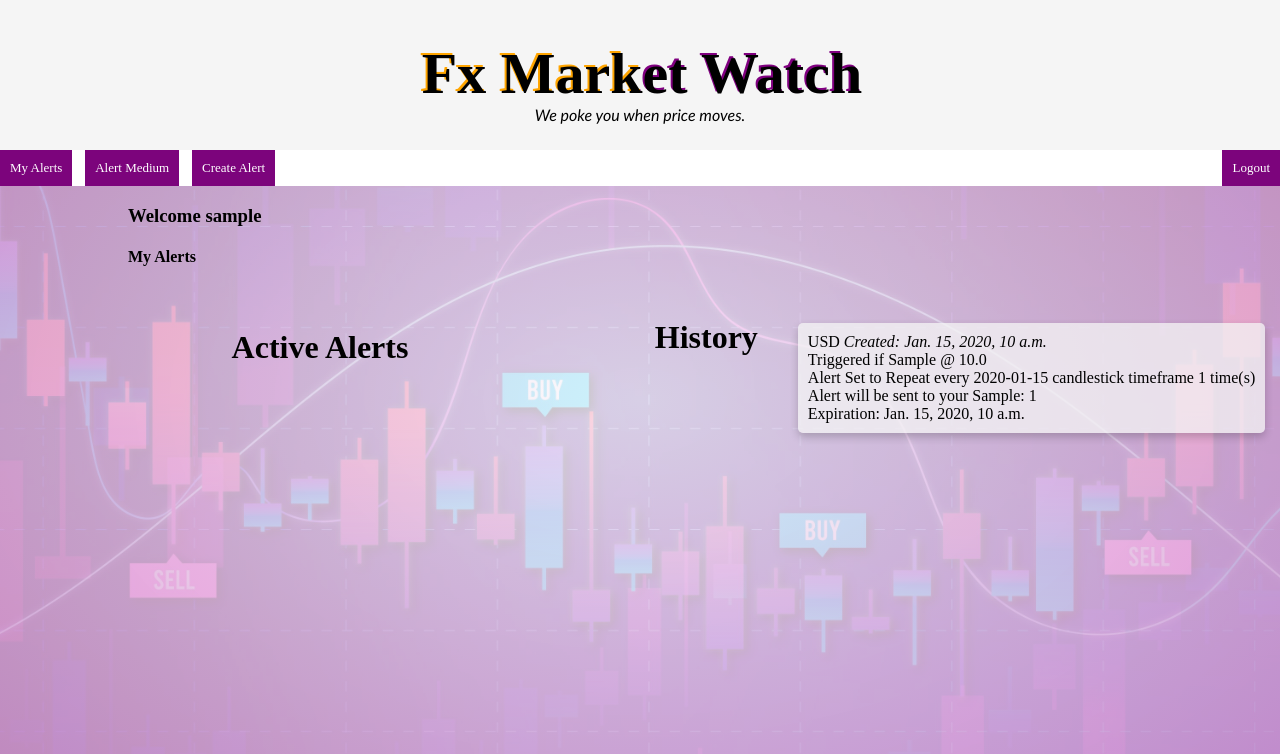
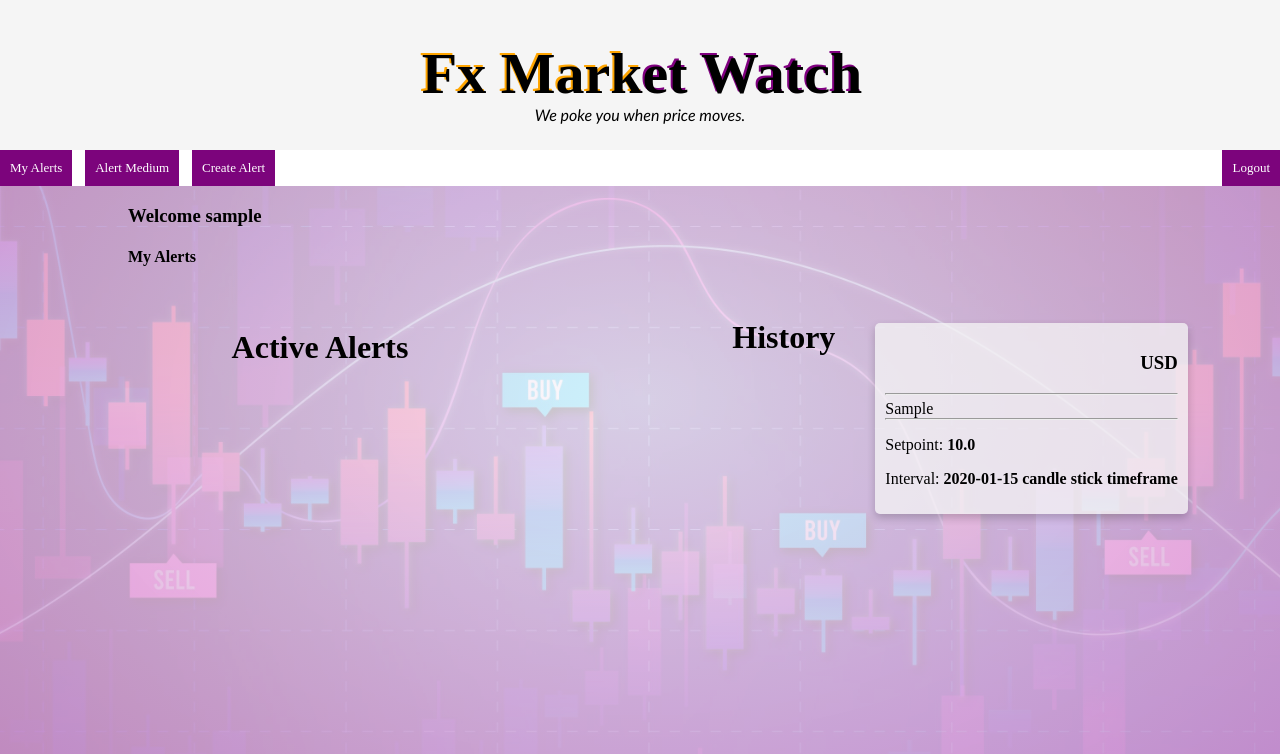
Before and after one commit to georgeeset/fx-price-watch, a Django app: page /user/ in a window 1280 px wide. Shown: the top 754 px of the page. Run offline with Django 4.2, Linux system fonts and the light colour scheme; a user stored in the database is signed in; tables that the repository leaves empty hold one stand-in row (values such as "Sample post").

Commit message:
user page alert card redesigned

```diff
--- a/fx_market_watch/templates/base.html
+++ b/fx_market_watch/templates/base.html
@@ -15,7 +15,8 @@
 
     <script type="text/javascript" src="/static/scripts/index.js"  defer></script>
     <script type="text/javascript" src="/static/scripts/slideshow.js"  defer></script>
-    <script type="text/javascript" src="/static/scripts/modal_dialog.js"  defer></script>
+
+    <script id="mdata" type="text/javascript" src="{% static 'scripts/modal_dialog.js' %}" defer></script>
 
     <meta name="viewport" content="width=device-width, initial-scale=1.0">
 </head>
--- a/fx_market_watch/templates/index.html
+++ b/fx_market_watch/templates/index.html
@@ -51,12 +51,10 @@
               <button class="flatButton" type="button" id="btnLogin" >Login</button>
             </div>
            </form>
-
          </div>
 
         </div>
 
     </div>
   </div>
-
 {%endblock%}
--- a/fx_market_watch/templates/user_page.html
+++ b/fx_market_watch/templates/user_page.html
@@ -17,10 +17,10 @@
               </div>
 
             {% for item in alert_list %}
-            {% if item.is_editable %}
-                <li class="cardItem">
+            {% if item.is_active %}
+                <li class="cardItem" >
                     <div class="card">
-                        <div class="cardInfo" id="alertCard">
+                        <div class="cardInfo" id={{ item.id }} data-item='{"pair": "{{ item.currency_pair}}", "setup_condition": "{{item.setup_condition}}", "target_price":"{{ item.target_price }}", "timeframe":"{{ item.timeframe}}", "repeat_alarm": "{{ item.repeat_alarm}}", "alert_count":"{{ item.alertcount}}", "date_created":"{{ item.time_created }}", "expiration_date":"{{ item.expiration }}", "alertMedium":"{{ item.alert_medium.alert_type}}" }' data-isExpired={{item.is_active}}>
                             <div class="cardTitle">
                                 <div class="mediumIcon">
                                     {% if item.alert_medium.alert_type == 'telegram' %}
@@ -41,7 +41,7 @@
 
                         </div>
 
-                        <div class='cardAction'> {% if item.is_editable %}
+                        <div class='cardAction'> {% if item.is_active %}
                                 <a class="btnDefault" href="/user/edit-alert/{{ item.id }}" role="button">Edit</a>
                                 <a class="btnAlarm" href="/user/delete-alert/{{ item.id }}" role="button">Delete</a>
                             {% endif %}
@@ -60,22 +60,28 @@
           </div>
           <ul>
             {% for item in alert_list %}
-                {% if not item.is_editable %}
+                {% if not item.is_active %}
                 <li class="cardItem">
                     <div class="card">
-                        <div class="cardInfo">
-                            <span>{{ item.currency_pair }} <i> Created: {{ item.time_created }}</i></span>
-                            <span>
+                        <div class="cardInfo" id={{ item.id }} data-item='{"pair": "{{ item.currency_pair}}", "setup_condition": "{{item.setup_condition}}", "target_price":"{{ item.target_price }}", "timeframe":"{{ item.timeframe}}", "repeat_alarm": "{{ item.repeat_alarm}}", "alert_count":"{{ item.alertcount}}", "date_created":"{{ item.time_created }}", "expiration_date":"{{ item.expiration }}", "alertMedium":"{{ item.alert_medium.alert_type}}" }' data-isEditable={{item.is_editable}}>
+                            <div class="cardTitle">
+                                <div class="mediumIcon">
                                     {% if item.alert_medium.alert_type == 'telegram' %}
                                         <img src="../static/styles/imgs/telegram-logo.png" alt="Telegram" height="45" width="45">
                                     {% elif item.alert_medium.alert_type == 'email' %}
                                     <img src="../static/styles/imgs/email-logo.png" alt="Email" height="35" width="35">
                                     {% endif %}
-                            </span><br>
-                            <span> Triggered if {{ item.setup_condition }} @ {{ item.target_price }} </span><br>
-                            <span> Alert Set to Repeat every {{ item.timeframe }} candlestick timeframe {{ item.repeat_alarm }} time(s)</span><br>
-                            <span> Alert will be sent to your {{ item.alert_medium }}</span><br>
-                            <span> Expiration: {{ item.expiration }} </span><br>
+                                </div>
+
+                                <div class="pair"><h3>{{ item.currency_pair }}</h3> </div>
+                            </div>
+                            <hr>
+                            <div class="condition">{{ item.setup_condition }}</div>
+                            <hr>
+                            <div><p>Setpoint: <b>{{ item.target_price }}</b></p></div>
+
+                            <div><p>Interval: <b>{{ item.timeframe }} candle stick timeframe</b></p></div>
+
                         </div>
 
                     {% comment %} <div class='action'> {% if item.is_editable %}
@@ -102,6 +108,9 @@
       <div class="modalContentBody">
         <p class="dialogTitle"><h2>Details</h2></p>
         <hr>
+        <div id="alertData">
+
+        </div>
       </div>
     </div>
 
--- a/fxmktwatch/models.py
+++ b/fxmktwatch/models.py
@@ -202,7 +202,7 @@ class Alerts(models.Model):
     note = models.CharField(null=False, max_length=100)
 
     @property
-    def is_editable(self):
+    def is_active(self):
         return datetime.utcnow().replace(tzinfo=pytz.UTC) < self.expiration.replace(tzinfo=pytz.UTC) and self.repeat_alarm > self.alertcount
 
     def __str__(self):
--- a/fxmktwatch/views.py
+++ b/fxmktwatch/views.py
@@ -199,7 +199,7 @@ def delete_alert(request, id):
     this_user = get_object_or_404(UserInfo, username = request.user)
     to_delete = get_object_or_404(Alerts ,id=id)
 
-    if to_delete.userid != this_user or not to_delete.is_editable:
+    if to_delete.userid != this_user: #or not to_delete.is_editable:
         return Http404
 
     if request.method == 'GET':
--- a/static/scripts/index.js
+++ b/static/scripts/index.js
@@ -1,5 +1,9 @@
 const loginForm = document.getElementById('login-form');
 const signupForm = document.getElementById('signup-form');
+const signupButton = document.getElementById("btnSignup");
+const loginButton = document.getElementById("btnLogin");
+
+
 var current_state="signup";
 
 const showLogin = () => {
@@ -16,8 +20,6 @@ const showSignup = () => {
     signupForm.style.display = 'block';
 }
 
-const loginButton = document.getElementById("btnLogin");
 loginButton.addEventListener('click', showLogin);
 
-const signupButton = document.getElementById("btnSignup");
 signupButton.addEventListener('click', showSignup);
--- a/static/scripts/modal_dialog.js
+++ b/static/scripts/modal_dialog.js
@@ -8,10 +8,39 @@ var btn = document.getElementById("alertCard");
 // Get the <span> element that closes the modal
 var span = document.getElementsByClassName("close")[0];
 
+
+
+// Ger alert list items
+var alerts = document.querySelectorAll("div.cardInfo");
+
+function generateContent(mapData){
+  // console.log(mapData);
+  data = "";
+  for (k in mapData){
+    data = data.concat(`<div class="dataLine"><p class="titleColumn"> ${k.replace('_', ' ').toUpperCase()} :</p> <p>${mapData[k]}</p></div><hr>`);
+  }
+  // console.log(data);
+  return data;
+}
+
+alerts.forEach((card) => {
+  card.addEventListener('click', () =>{
+    var dataItem = JSON.parse(card.dataset.item);
+    // console.log(dataItem);
+    modalContent = generateContent(dataItem);
+    modalContent=modalContent.concat(`<div class="cardAction">
+    <a class="btnDefault" href="/user/edit-alert/${card.id}" role="button">Edit</a>
+    <a class="btnAlarm" href="/user/delete-alert/${card.id}"role="button">Delete</a></div>`)
+
+    document.getElementById("alertData").innerHTML = modalContent;
+    modal.style.display= "block";
+  });
+});
+
 // When the user clicks the button, open the modal
-btn.onclick = function() {
-  modal.style.display = "block";
-}
+// btn.onclick = function() {
+//   modal.style.display = "block";
+// }
 
 // When the user clicks on <span> (x), close the modal
 span.onclick = function() {
--- a/static/styles/modal_dialog.css
+++ b/static/styles/modal_dialog.css
@@ -20,7 +20,9 @@
     margin: auto;
     padding: 20px;
     border: 1px solid #888;
-    width: 50%;
+    width: auto;
+    max-width: 500px;
+    min-width: 350px;
   }
 
   /* The Close Button */
@@ -36,3 +38,11 @@
     text-decoration: none;
     cursor: pointer;
   }
+
+.dataLine {
+  display: grid ;
+  grid-template-columns: 50% auto;
+}
+.titleColumn {
+  font-weight: bold;
+}
```
Lines whose indentation alone changed are shown as unchanged.
